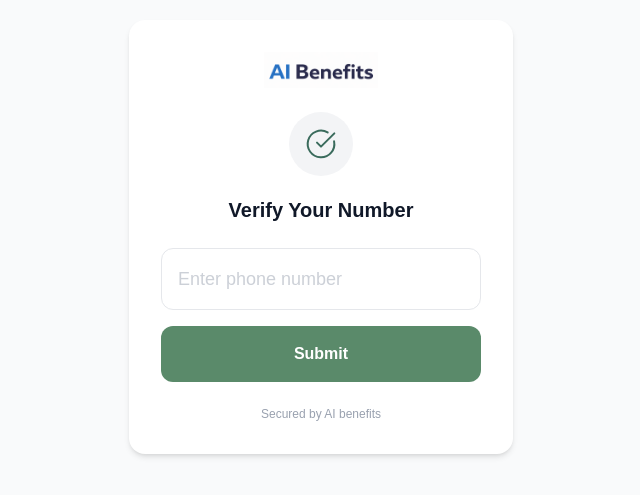
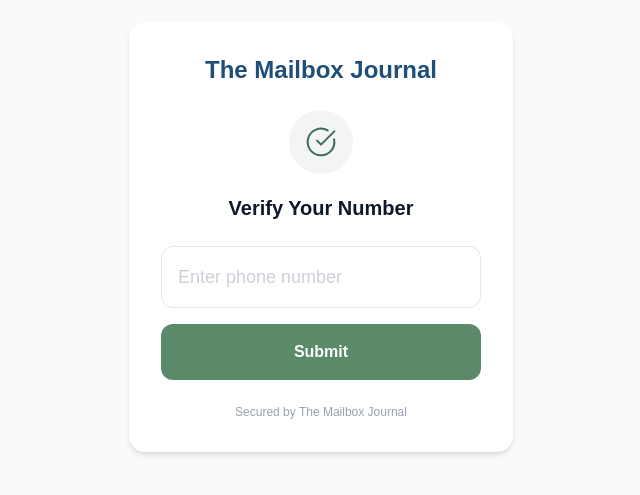
Before and after one commit to Textingman/push-mailboxjournal, a Next.js app: page /verify in a window 1280 px wide. Shown: the part 163-658 px from the top of the page, without its empty margins (319-959 px from the left). Built offline with nearby package versions, Linux system fonts and the light colour scheme.

Commit message:
Update /verify page to show brand name text instead of image logo

```diff
--- a/app/verify/page.tsx
+++ b/app/verify/page.tsx
@@ -38,13 +38,7 @@ function VerifyPageContent() {
       <div className="max-w-sm w-full bg-white rounded-2xl shadow-md p-8">
         {/* Logo */}
         <div className="flex justify-center mb-6">
-          <Image
-            src="/new-logo.png"
-            alt="The Mailbox Journal"
-            width={254}
-            height={140}
-            className="h-9 w-auto"
-          />
+          <span className="text-2xl font-bold" style={{ color: '#1F4E79' }}>The Mailbox Journal</span>
         </div>
 
         {/* Icon */}
@@ -96,7 +90,7 @@ function VerifyPageContent() {
 
         {/* Footer */}
         <p className="text-xs text-gray-400 text-center mt-6">
-          Secured by AI benefits
+          Secured by The Mailbox Journal
         </p>
       </div>
     </div>
```
